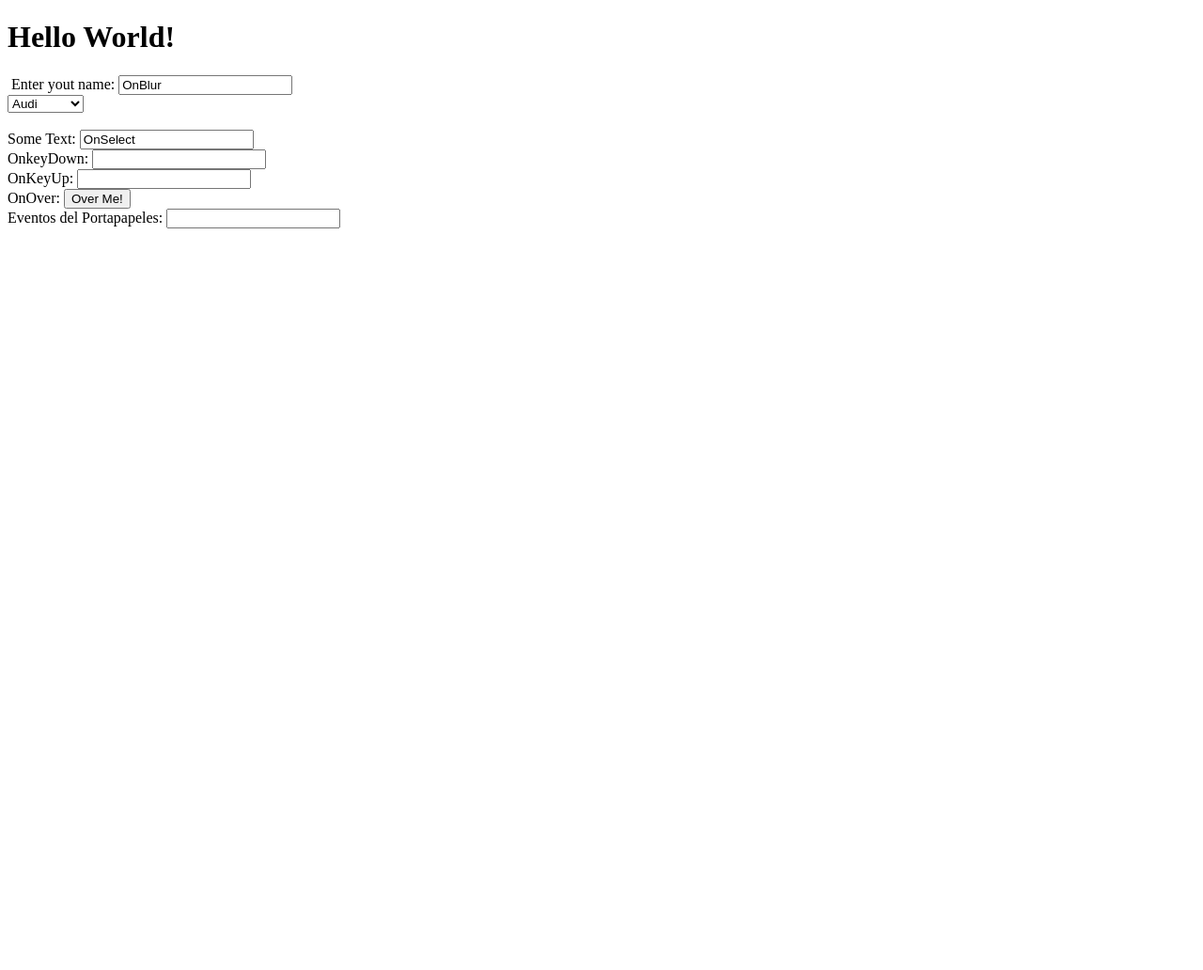
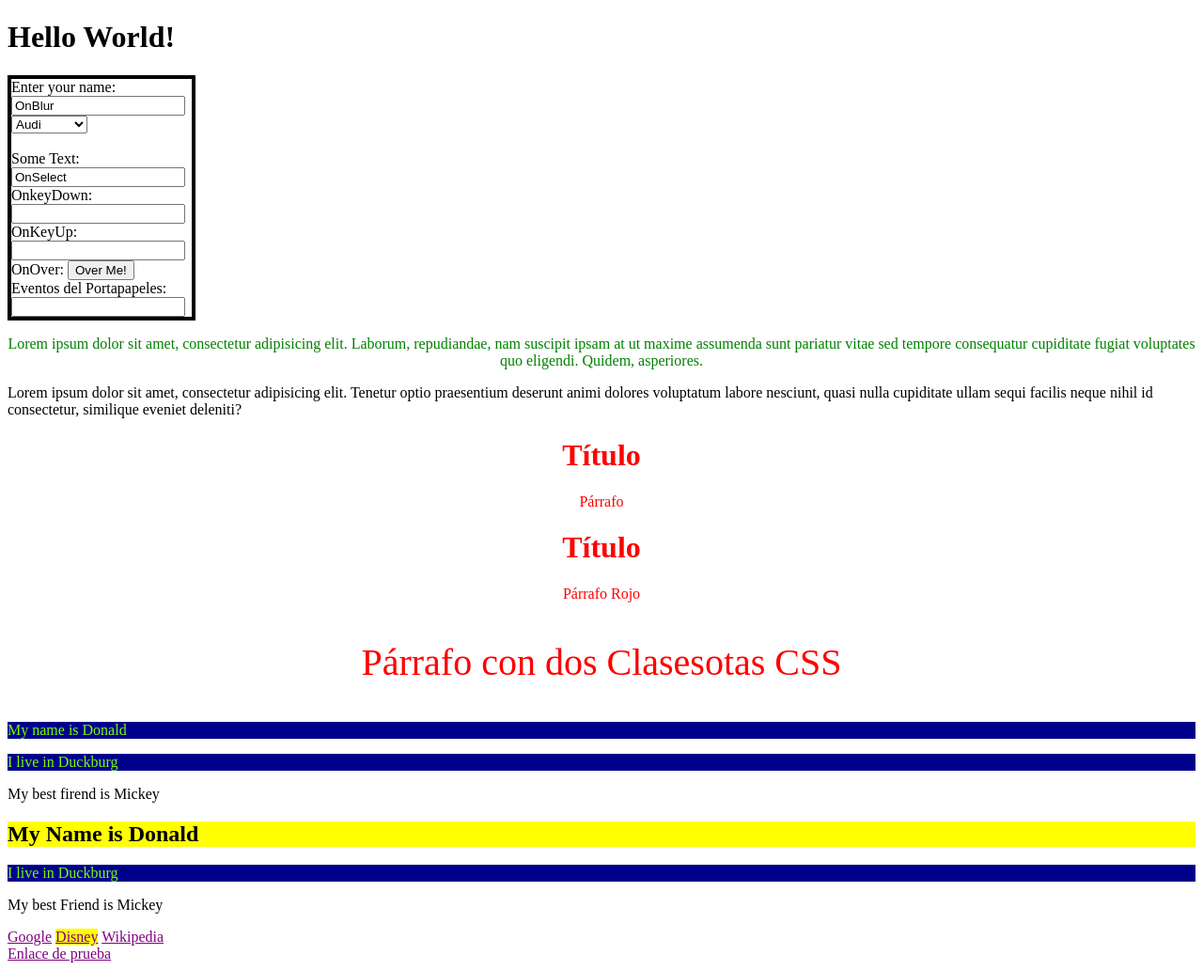
Before and after one commit to cdgonzalez/practicaEventos, a website: page index.html in a window 1280 px wide. Shown: the whole page at 94% size. Before the commit the page ends 800 px from the top, so only its background shows below. Drawn offline with Linux system fonts and the light colour scheme.

Commit message:
adding css styles

```diff
--- /dev/null
+++ b/css/styles.css
@@ -0,0 +1,63 @@
+
+
+div * {
+    background-color: yellow;
+}
+
+a:link {
+    color: purple;
+}
+
+a:visited {
+    color: green;
+}
+
+a:hover {
+    color: red;
+}
+
+a:active {
+    color:yellow;
+}
+
+#para1 {
+    text-align: center;
+    color: green;
+}
+
+#formulario1 {
+    text-align: left;
+    border: 4px solid black;
+    width : 200px;
+    margin: 0;
+    background-color: white;
+    color: black;
+
+    -webkit-box-sizing: border-box; /* For legacy WebKit based browsers */
+    -moz-box-sizing: border-box; /* For legacy (Firefox <29) Gecko based browsers */
+    box-sizing: border-box;
+
+}
+
+p.center{
+    text-align: center;
+    color:red;
+}
+.center{
+    text-align: center;
+    color: red;
+}
+
+.large{
+    font-size: 40px;
+}
+
+div p{
+    color: lawngreen;
+    background: darkblue;
+
+}
+
+[target =_blank] {
+    background-color: yellow;
+}
--- a/index.html
+++ b/index.html
@@ -3,12 +3,15 @@
 <head>
     <meta charset="UTF-8">
     <title>Práctica Eventos HTML</title>
+    <link rel="stylesheet" href="css/styles.css">
 </head>
-<body onload="alert('Se ha cargado completamente la página');">
+<body onload="//alert('Se ha cargado completamente la página');">
     <h1>Hello World!</h1>
-    <img src="image.gif" onerror="alert('Error al cargar la imagen');" alt="">
 
-    Enter yout name: <input type="text" value="OnBlur" name="frame" id="fname" onblur="alert('validar campo');" required="required">
+    <!-- <img src="image.gif" onerror="alert('Error al cargar la imagen');" alt=""> -->
+
+    <form action="" id="formulario1">
+        Enter your name: <input type="text" value="OnBlur" name="frame" id="fname" onblur="alert('validar campo');" required="required">
         <br>
         <select onchange="alert('Cambio');">
             <option value="">Audi</option>
@@ -28,8 +31,38 @@
         OnOver: <button onmouseover="alert('Over Button');">Over Me!</button>
         <br>
         Eventos del Portapapeles: <input type="text" oncopy="alert('Has copiado el texto');" oncut="alert('Has cortado texto');" onpaste="alert('Has pegado texto');">
+    </form>
 
+    <p id="para1">
+        Lorem ipsum dolor sit amet, consectetur adipisicing elit. Laborum, repudiandae, nam suscipit ipsam at ut maxime assumenda sunt pariatur vitae sed tempore consequatur cupiditate fugiat voluptates quo eligendi. Quidem, asperiores.
+    </p>
+    <p>Lorem ipsum dolor sit amet, consectetur adipisicing elit. Tenetur optio praesentium deserunt animi dolores voluptatum labore nesciunt, quasi nulla cupiditate ullam sequi facilis neque nihil id consectetur, similique eveniet deleniti?</p>
 
+    <h1 class="center">Título</h1>
+    <p class="center">Párrafo</p>
 
+    <h1 class="center">Título</h1>
+    <p class="center">Párrafo Rojo</p>
+
+    <p class="center large">Párrafo con dos Clasesotas CSS</p>
+
+    <div class="intro">
+        <p id="firstname">My name is Donald</p>
+        <p id="hometown">I live in Duckburg</p>
+    </div>
+
+    <p>My best firend is Mickey</p>
+
+    <div>
+        <h2>My Name is Donald</h2>
+        <p>I live in Duckburg</p>
+    </div>
+    <p>My best Friend is Mickey</p>
+
+    <a href="https://www.google.com">Google</a>
+    <a href="http://www.disney.com" target="_blank">Disney</a>
+    <a href="http://www.wikipedia.org" target="_self">Wikipedia</a>
+    <br>
+    <a href="#">Enlace de prueba</a>
 </body>
 </html>
```
Lines whose indentation alone changed are shown as unchanged.
